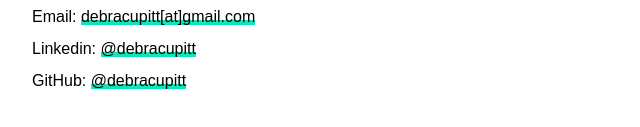
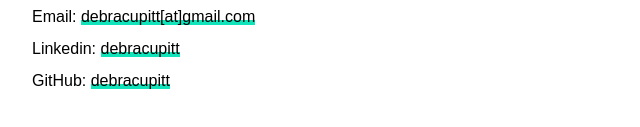
Before and after one commit to debracupitt/portfolio, a website: page index.html in a window 1280 px wide. Shown: the part 3544-3671 px from the top of the page, 80-720 px from the left. Drawn offline with Linux system fonts and the light colour scheme.

```diff
--- a/index.html
+++ b/index.html
@@ -287,8 +287,8 @@
 <div class="container2 contact" id="contact">
     <h2>Contact</h2></br>
     <p>Email: <a href="mailto:debracupitt@gmail.com?Subject=Just%20checked%20out%20your%20online%20portfolio" target="_top">debracupitt[at]gmail.com</a></p>
-    <p>Linkedin: <a href="https://www.linkedin.com/in/debracupitt/">@debracupitt</a></p>
-    <p>GitHub: <a href="https://github.com/debracupitt">@debracupitt</a></p>
+    <p>Linkedin: <a href="https://www.linkedin.com/in/debracupitt/">debracupitt</a></p>
+    <p>GitHub: <a href="https://github.com/debracupitt">debracupitt</a></p>
 
 </div>
 
```
